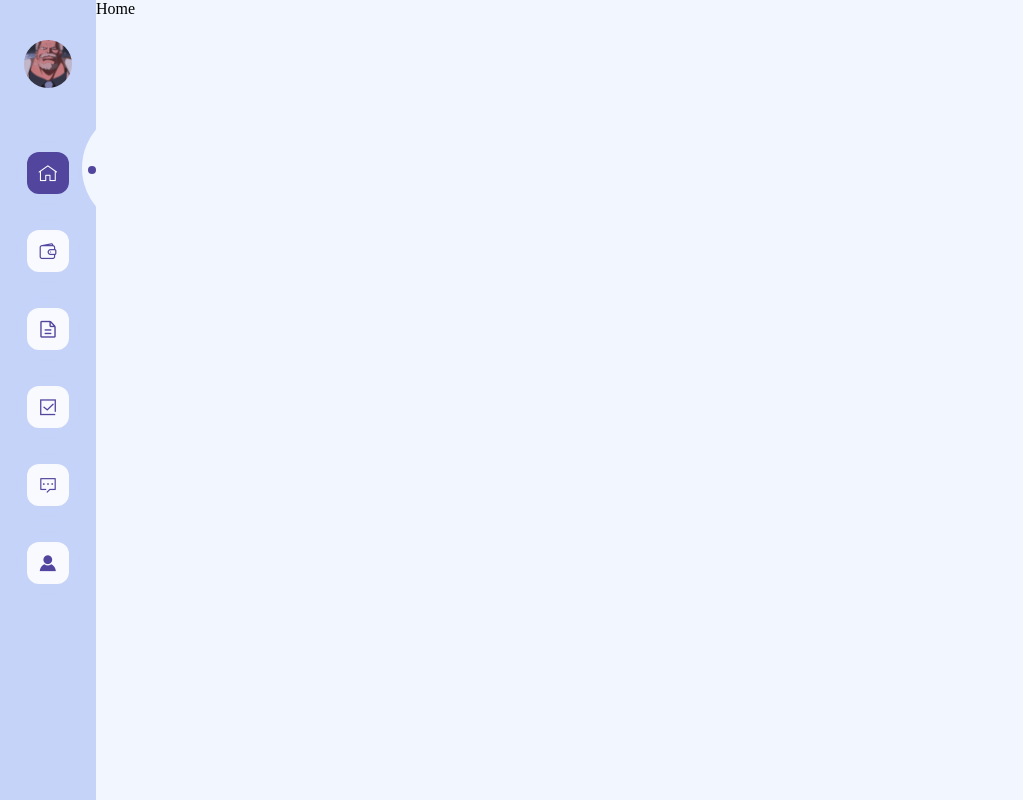
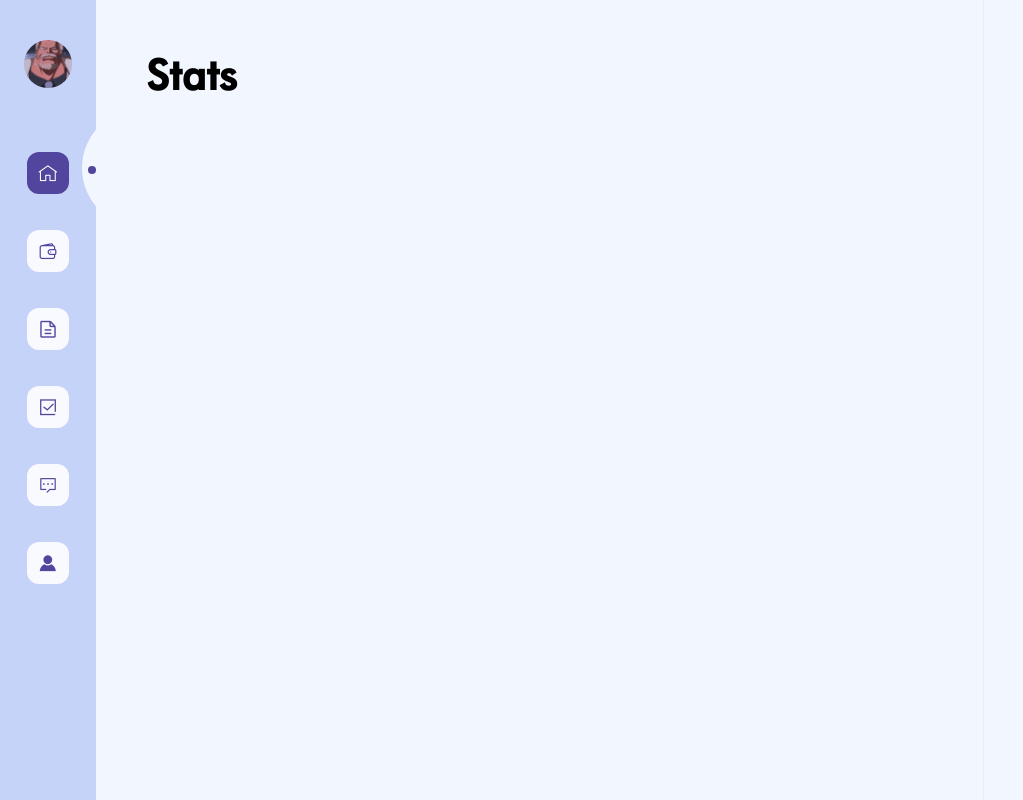
Before and after one commit to yuanhuanwebfront/vue3-admin, a Vue app: page /#/Home in a window 1280 px wide. Both pictures are taken after a click on the element 48 px from the left and 173 px from the top of the page. Shown: the whole page, without its empty margins (0-1023 px from the left). Built offline with nearby package versions, Linux system fonts and the light colour scheme.

Commit message:
调整目录

```diff
--- a/src/Layout/SideBar.vue
+++ b/src/Layout/SideBar.vue
@@ -1,25 +1,33 @@
 <script setup lang="ts">
   import { LINK_LIST } from './config/index';
-  import { ref } from 'vue';
-  import { useRouter } from 'vue-router';
+  import { ref, computed } from 'vue';
+  import { useRouter, useRoute } from 'vue-router';
 
-  // 使用ref来定义响应式变量
-  let currentPath:any = ref('/home');
   // 获取路由实例
   const router = useRouter();
+  const route = useRoute();
+
+  // computed使用
+  const cptCurpath = computed(() => {
+    return '/' + route.path.split('/')[1]
+  })
 
   let chooseRoute = (path:string) => {
     // ref语法使用 .value获取值
-    currentPath.value = path;
     router.push(path)
   }
+
+
+
+
+
 </script>
 
 <template>
   <div class="sidebar-container">
     <img class="head" src="../assets/image/head.png" />
     <div class="link-list">
-      <div class="link-item cu-pt mb-36" :class="{active: link.path == currentPath}"
+      <div class="link-item cu-pt mb-36" :class="{active: link.path == cptCurpath}"
         v-for="link in LINK_LIST" :key="link.path" :title="link.name" @click="chooseRoute(link.path)">
         <i class="iconfont" :class="link.icon"></i>
       </div>
--- a/src/Layout/config/index.ts
+++ b/src/Layout/config/index.ts
@@ -6,12 +6,12 @@ interface LinkItem{
 
 export const LINK_LIST:Array<LinkItem> = [
   {
-    path: '/home',
+    path: '/Home',
     name: '首页',
     icon: 'vd-home'
   },
   {
-    path: '/wallet',
+    path: '/Wallet',
     name: '钱包',
     icon: 'vd-wallet'
   },
--- a/src/page/Home/index.vue
+++ b/src/page/Home/index.vue
@@ -1,3 +1,27 @@
+<script lang="ts" setup>
+
+</script>
+
+
 <template>
-  <div>Home</div>
+  <div class="flex home-page">
+    <div class="main">
+      <div class="title">
+        <h2 class="f-m f-42">Stats</h2>
+      </div>
+    </div>
+    <div class="timing"></div>
+  </div>
 </template>
+
+<style scoped>
+  .home-page{
+    height: 100%;
+  }
+  .home-page .main{
+    padding: 50px 24px 24px 50px;
+    width: 75%;
+    height: 100%;
+    border-right: 1px solid #e9ecf1;
+  }
+</style>
--- a/src/route/module/Document.ts
+++ b/src/route/module/Document.ts
@@ -3,12 +3,12 @@ import { RouteRecordRaw } from 'vue-router';
 const DocumentRoute:Array<RouteRecordRaw> = [
   {
     path: '/Documents',
-    component: () => import('../../Layout/index.vue'),
+    component: () => import('@/Layout/index.vue'),
     redirect: '/Documents/index',
     children: [
       {
         path: 'index',
-        component: () => import('../../page/Document/index.vue')
+        component: () => import('@/page/Document/index.vue')
       }
     ]
   }
--- a/src/route/module/Home.ts
+++ b/src/route/module/Home.ts
@@ -3,12 +3,12 @@ import { RouteRecordRaw } from 'vue-router';
 const HomeRoute:Array<RouteRecordRaw> = [
   {
     path: '/',
-    component: () => import('../../Layout/index.vue'),
+    component: () => import('@/Layout/index.vue'),
     redirect: '/Home',
     children: [
       {
         path: '/Home',
-        component: () => import('../../page/Home/index.vue')
+        component: () => import('@/page/Home/index.vue')
       }
     ]
   }
--- a/src/route/module/Message.ts
+++ b/src/route/module/Message.ts
@@ -3,12 +3,12 @@ import { RouteRecordRaw } from 'vue-router';
 const MessageRoute:Array<RouteRecordRaw> = [
   {
     path: '/Message',
-    component: () => import('../../Layout/index.vue'),
+    component: () => import('@/Layout/index.vue'),
     redirect: '/Message/index',
     children: [
       {
         path: 'index',
-        component: () => import('../../page/Message/index.vue')
+        component: () => import('@/page/Message/index.vue')
       }
     ]
   }
--- a/src/route/module/Profile.ts
+++ b/src/route/module/Profile.ts
@@ -3,12 +3,12 @@ import { RouteRecordRaw } from 'vue-router';
 const ProfileRoute:Array<RouteRecordRaw> = [
   {
     path: '/Profile',
-    component: () => import('../../Layout/index.vue'),
+    component: () => import('@/Layout/index.vue'),
     redirect: '/Profile/index',
     children: [
       {
         path: 'index',
-        component: () => import('../../page/Profile/index.vue')
+        component: () => import('@/page/Profile/index.vue')
       }
     ]
   }
--- a/src/route/module/Todo.ts
+++ b/src/route/module/Todo.ts
@@ -3,12 +3,12 @@ import { RouteRecordRaw } from 'vue-router';
 const TodoRoute:Array<RouteRecordRaw> = [
   {
     path: '/Todo',
-    component: () => import('../../Layout/index.vue'),
+    component: () => import('@/Layout/index.vue'),
     redirect: '/Todo/index',
     children: [
       {
         path: 'index',
-        component: () => import('../../page/Todo/index.vue')
+        component: () => import('@/page/Todo/index.vue')
       }
     ]
   }
--- a/src/route/module/Wallet.ts
+++ b/src/route/module/Wallet.ts
@@ -3,12 +3,12 @@ import { RouteRecordRaw } from 'vue-router';
 const WalletRoute:Array<RouteRecordRaw> = [
   {
     path: '/Wallet',
-    component: () => import('../../Layout/index.vue'),
+    component: () => import('@/Layout/index.vue'),
     redirect: '/Wallet/index',
     children: [
       {
         path: 'index',
-        component: () => import('../../page/Wallet/index.vue')
+        component: () => import('@/page/Wallet/index.vue')
       }
     ]
   }
--- a/src/style/reset.css
+++ b/src/style/reset.css
@@ -21,6 +21,11 @@
 .f-c{font-family: Futura-Book;}
 .f-b{font-family: Futura-Bold;}
 .f-m{font-family: Futura-Medium;}
+
+.f-18{font-size: 18px;}
+.f-24{font-size: 24px;}
+.f-36{font-size: 46px;}
+.f-42{font-size: 42px;}
 
 /* margin相关 */
 .mt-6{margin-top: 6px;}
--- a/vite.config.ts
+++ b/vite.config.ts
@@ -3,5 +3,10 @@ import vue from '@vitejs/plugin-vue'
 
 // https://vitejs.dev/config/
 export default defineConfig({
-  plugins: [vue()]
+  plugins: [vue()],
+  resolve: {
+    alias: {
+      '@': '/src'
+    }
+  }
 })
```
